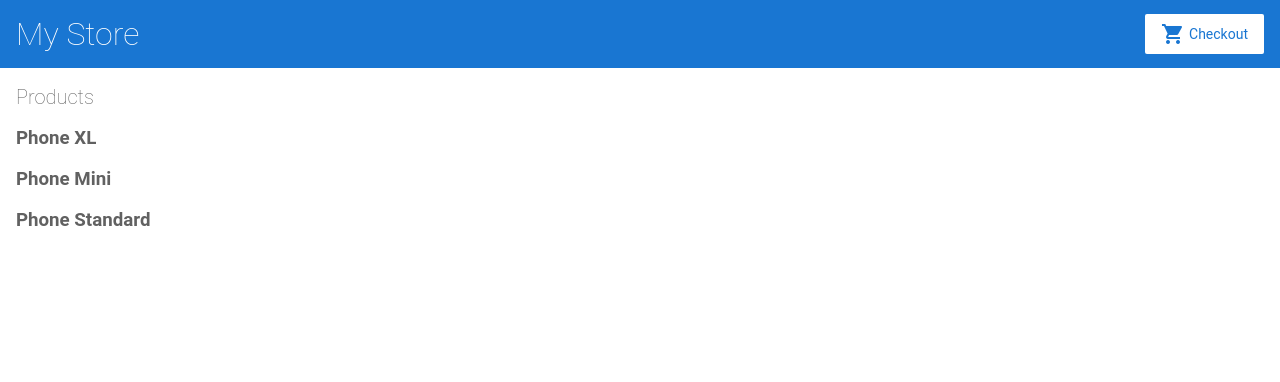
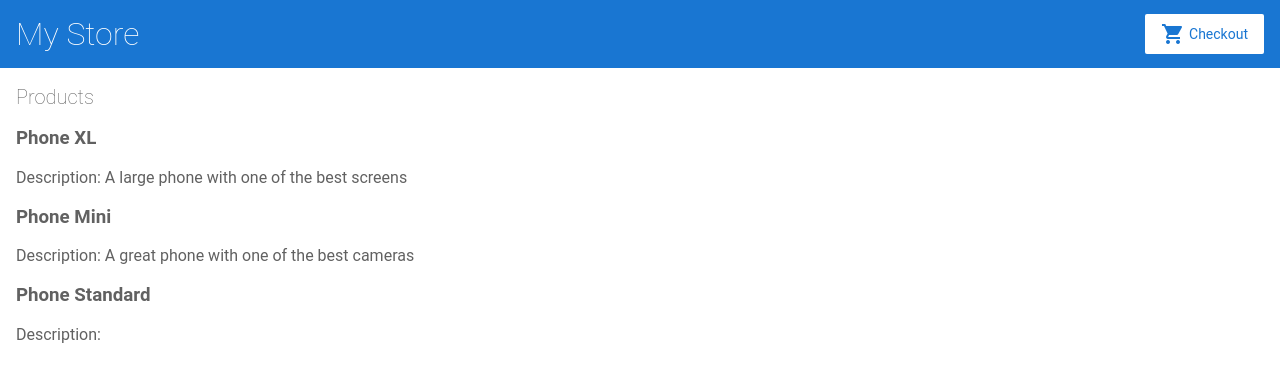
Before and after one commit to ibiamscapyba/capyba-git-teste, an Angular app: page / in a window 1280 px wide. Shown: the top 382 px of the page. Built offline with nearby package versions, Linux system fonts and the light colour scheme.

Commit message:
Add product description
Add product description label

```diff
--- a/src/app/product-list/product-list.component.html
+++ b/src/app/product-list/product-list.component.html
@@ -5,6 +5,8 @@
     <h3>
         {{ product.name }}
     </h3>
+    <span>Description: </span>
+    <span>{{product.description}}</span>
 
 </div>
 
```
